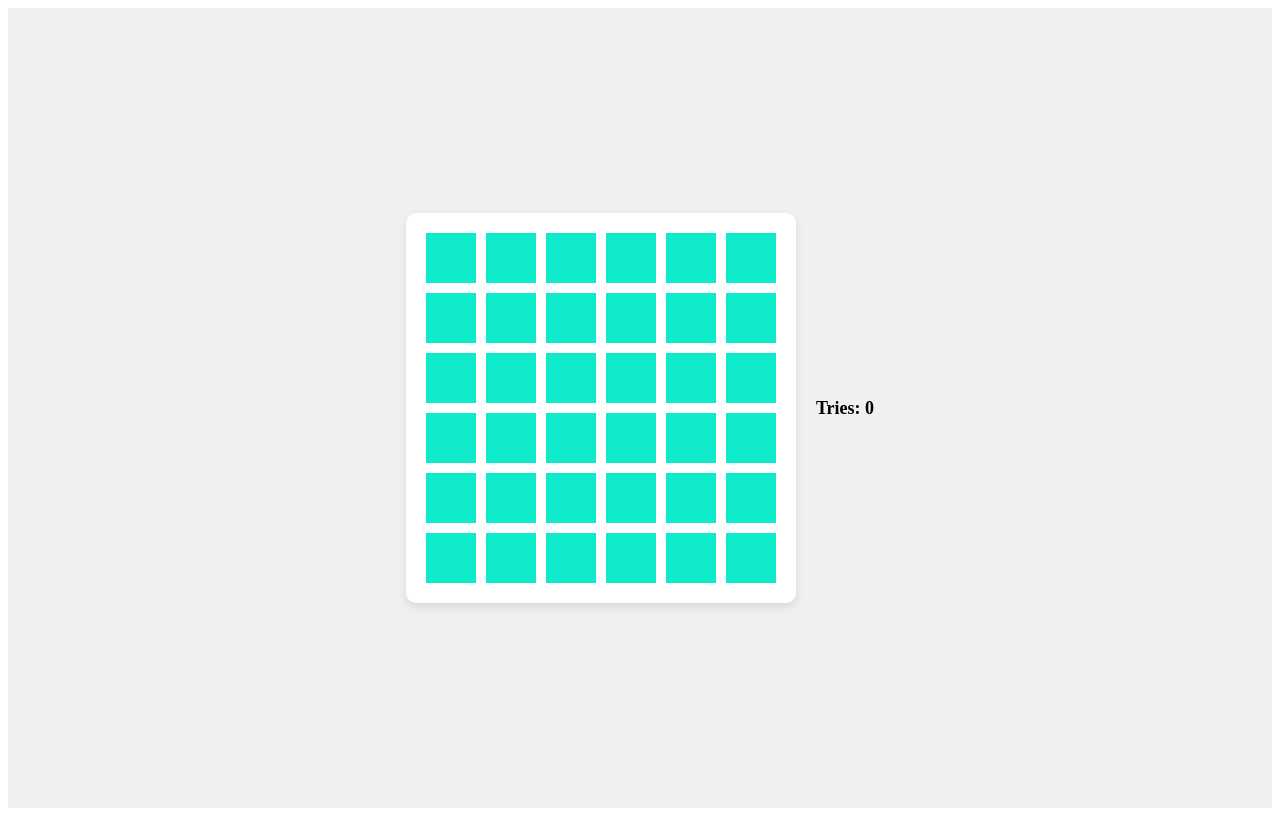
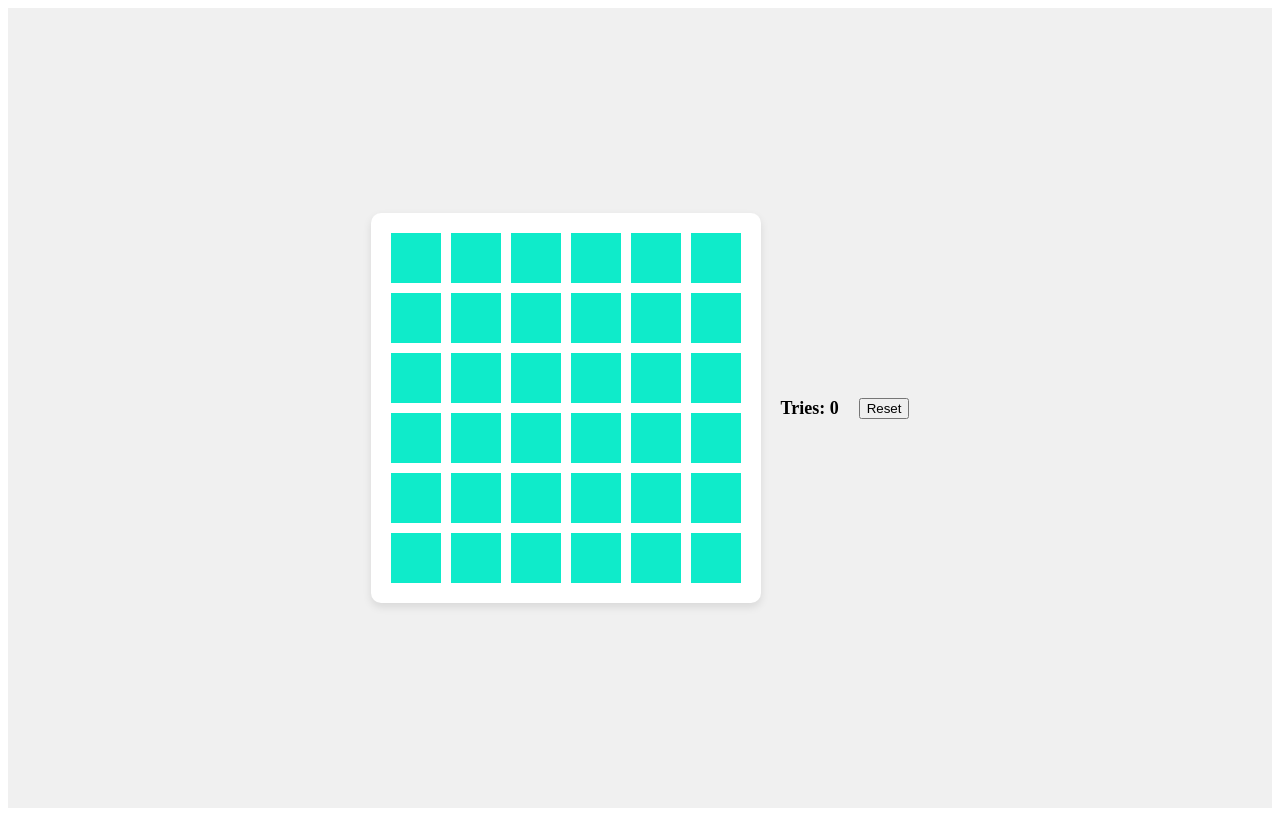
Before and after one commit to senisyom/homework-54, a React (Vite) app: page / in a window 1280 px wide. Built offline with nearby package versions, Linux system fonts and the light colour scheme.

Commit message:
Создал Кнопку рестарта

```diff
--- a/src/App.tsx
+++ b/src/App.tsx
@@ -1,7 +1,8 @@
 import { useState } from "react";
 import "./App.css";
-import PlayField from "./assets/components/PlayField";
-import Counter from "./assets/components/Counter";
+import PlayField from "./assets/components/PlayField/PlayField";
+import Counter from "./assets/components/Counter/Counter";
+import ResetButton from "./assets/components/ResetButton/ResetButton";
 
 interface Item {
   hasItem: boolean;
@@ -45,12 +46,17 @@ const App: React.FC = () => {
     setCount((count) => count + 1);
   };
 
+  const resetGame = () => {
+    setItems(createObject());
+    setCount(0)
+  };
+
   return (
     <div className="container">
       <div className=""></div>
-
       <PlayField items={items} onClick={openBlock} />
       <Counter count={count} />
+      <ResetButton onClick={resetGame} />
     </div>
   );
 };
--- a/src/assets/components/Counter.tsx
+++ /dev/null
@@ -1,12 +0,0 @@
-import React from "react";
-import "./Counter.css";
-
-interface CounterProps {
-    count: number
-}
-
-const Counter: React.FC<CounterProps> = ({count}) => {
-    return <div className="counter">Tries: {count}</div>;
-}
-
-export default Counter
--- a/src/assets/components/Counter.css
+++ b/src/assets/components/Counter/Counter.css
@@ -1,5 +1,6 @@
 .counter {
     margin-left: 20px;
+    margin-right: 20px;
     text-align: center;
     font-size: 18px;
     font-weight: bold;
--- /dev/null
+++ b/src/assets/components/Counter/Counter.tsx
@@ -0,0 +1,12 @@
+import React from "react";
+import "./Counter.css";
+
+interface CounterProps {
+  count: number;
+}
+
+const Counter: React.FC<CounterProps> = ({ count }) => {
+  return <div className="counter">Tries: {count}</div>;
+};
+
+export default Counter;
--- a/src/assets/components/PlayField.tsx
+++ b/src/assets/components/PlayField/PlayField.tsx
@@ -1,6 +1,6 @@
 import React from "react";
 import "./PlayField.css";
-import OneBlock from "./OneBlock";
+import OneBlock from "../OneBlock/OneBlock";
 
 interface Item {
   hasItem: boolean;
--- /dev/null
+++ b/src/assets/components/ResetButton/ResetButton.tsx
@@ -0,0 +1,16 @@
+import React from "react";
+import "./ResetButton.css"
+
+interface ResetProps {
+    onClick: () => void
+}
+
+const ResetButton: React.FC<ResetProps> = ({onClick}) => {
+    return (
+        <button className="resetButton" onClick={onClick}>
+            Reset
+        </button>
+    )
+}
+
+export default ResetButton
```
Also changed, not shown: src/assets/components/OneBlock/OneBlock.css (renamed from src/assets/components/OneBlock.css), src/assets/components/OneBlock/OneBlock.tsx (renamed from src/assets/components/OneBlock.tsx), src/assets/components/PlayField/PlayField.css (renamed from src/assets/components/PlayField.css), src/assets/components/ResetButton/ResetButton.css (added).
